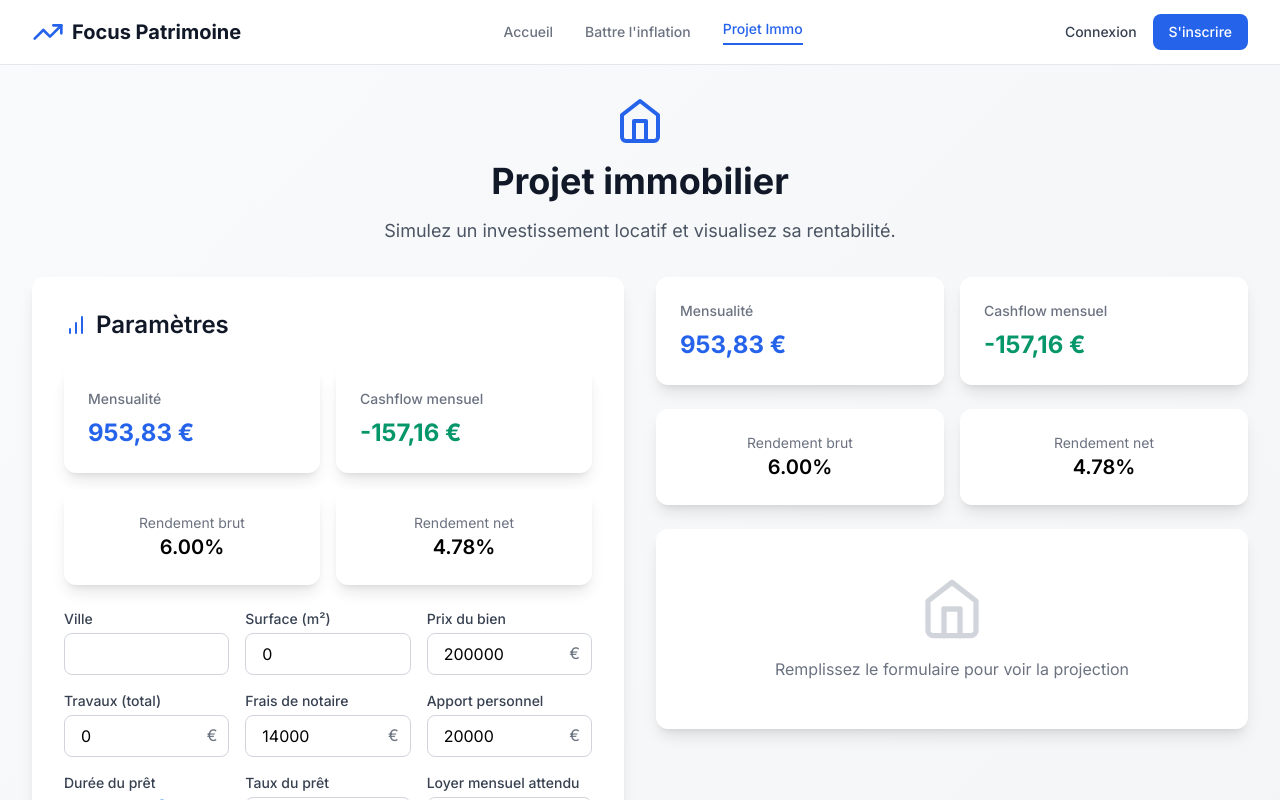
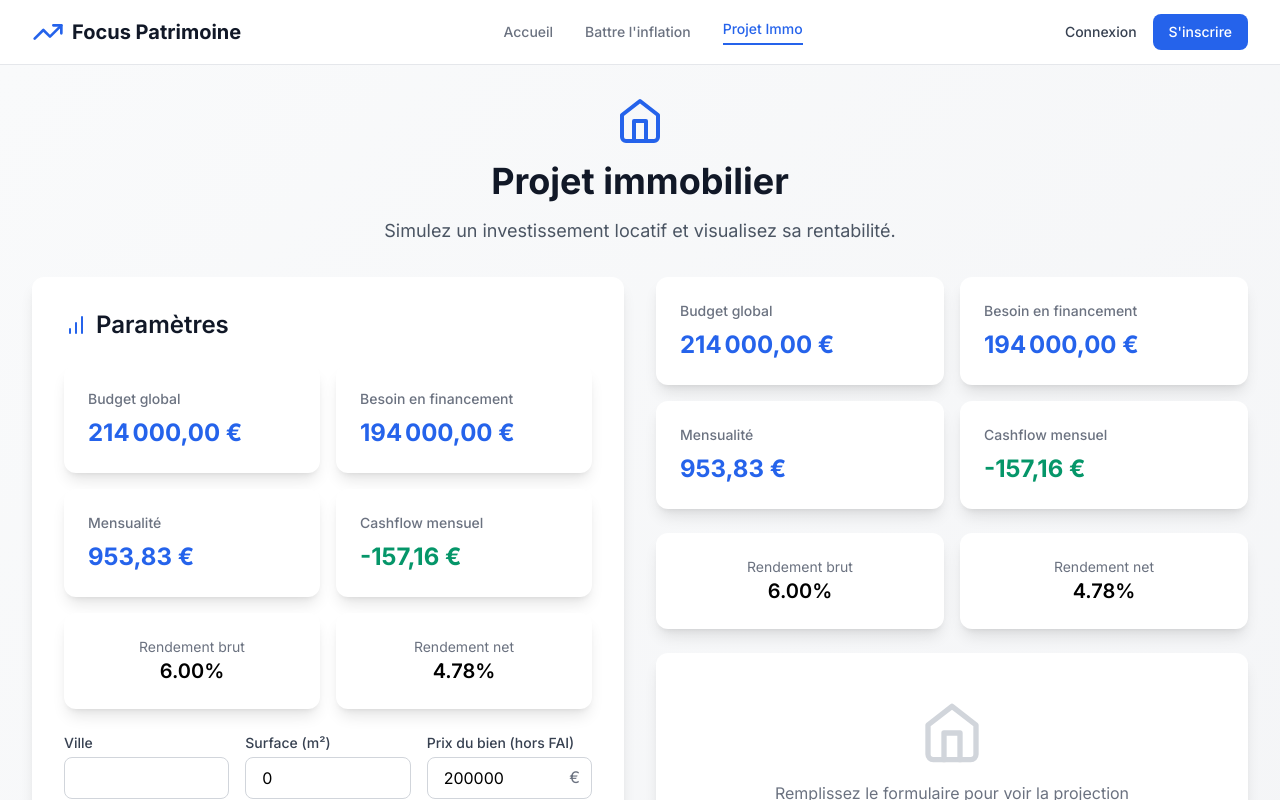
Before and after one commit to damlah34/simulateur, a React (Vite) app: page / in a window 1280 px wide. Both pictures are taken after a click on the button "Projet Immo". Shown: the top 800 px of the page. Built offline with nearby package versions, Linux system fonts and the light colour scheme.

Commit message:
add budget and financing fields

```diff
--- a/src/components/RealEstateProjection.tsx
+++ b/src/components/RealEstateProjection.tsx
@@ -37,6 +37,7 @@ const RealEstateProjection: React.FC = () => {
   const [vacancy, setVacancy] = useState(0);
   const [propertyGrowthRate, setPropertyGrowthRate] = useState(0);
   const [sellYear, setSellYear] = useState(duration);
+  const [agencyFees, setAgencyFees] = useState(0);
   const [notaryFees, setNotaryFees] = useState(
     Math.round(calculateNotaryFees(price))
   );
@@ -122,6 +123,8 @@ const RealEstateProjection: React.FC = () => {
   const netYield = (netAnnualIncome * 100) / price;
   const potentialSaleGain =
     projection.length > 0 ? projection[projection.length - 1].plusValue : 0;
+  const globalBudget = price + works + notaryFees;
+  const financingNeed = price + notaryFees + works + agencyFees - contribution;
 
   const CustomTooltip = ({ active, payload, label }: any) => {
     if (active && payload && payload.length) {
@@ -161,6 +164,18 @@ const RealEstateProjection: React.FC = () => {
               Paramètres
             </h2>
             <div className="grid grid-cols-2 gap-4">
+              <div className="bg-white p-6 rounded-xl shadow-lg">
+                <h3 className="text-sm font-medium text-gray-500 mb-2">Budget global</h3>
+                <p className="text-2xl font-bold text-primary-600">
+                  {formatCurrency(globalBudget)}
+                </p>
+              </div>
+              <div className="bg-white p-6 rounded-xl shadow-lg">
+                <h3 className="text-sm font-medium text-gray-500 mb-2">Besoin en financement</h3>
+                <p className="text-2xl font-bold text-primary-600">
+                  {formatCurrency(financingNeed)}
+                </p>
+              </div>
               <div className="bg-white p-6 rounded-xl shadow-lg">
                 <h3 className="text-sm font-medium text-gray-500 mb-2">Mensualité</h3>
                 <p className="text-2xl font-bold text-primary-600">
@@ -221,13 +236,27 @@ const RealEstateProjection: React.FC = () => {
               </div>
               <div>
                 <label className="block text-sm font-medium text-gray-700 mb-1">
-                  Prix du bien
+                  Prix du bien (hors FAI)
                 </label>
                 <div className="relative">
                   <input
                     type="number"
                     value={price}
                     onChange={(e) => setPrice(Number(e.target.value))}
+                    className="w-full px-4 py-2 border border-gray-300 rounded-lg"
+                  />
+                  <span className="absolute right-3 top-2 text-gray-500">€</span>
+                </div>
+              </div>
+              <div>
+                <label className="block text-sm font-medium text-gray-700 mb-1">
+                  Frais d'agence
+                </label>
+                <div className="relative">
+                  <input
+                    type="number"
+                    value={agencyFees}
+                    onChange={(e) => setAgencyFees(Number(e.target.value))}
                     className="w-full px-4 py-2 border border-gray-300 rounded-lg"
                   />
                   <span className="absolute right-3 top-2 text-gray-500">€</span>
@@ -487,6 +516,18 @@ const RealEstateProjection: React.FC = () => {
           <div className="space-y-6">
             <div className="grid grid-cols-2 gap-4">
               <div className="bg-white p-6 rounded-xl shadow-lg">
+                <h3 className="text-sm font-medium text-gray-500 mb-2">Budget global</h3>
+                <p className="text-2xl font-bold text-primary-600">
+                  {formatCurrency(globalBudget)}
+                </p>
+              </div>
+              <div className="bg-white p-6 rounded-xl shadow-lg">
+                <h3 className="text-sm font-medium text-gray-500 mb-2">Besoin en financement</h3>
+                <p className="text-2xl font-bold text-primary-600">
+                  {formatCurrency(financingNeed)}
+                </p>
+              </div>
+              <div className="bg-white p-6 rounded-xl shadow-lg">
                 <h3 className="text-sm font-medium text-gray-500 mb-2">Mensualité</h3>
                 <p className="text-2xl font-bold text-primary-600">
                   {formatCurrency(monthlyPayment)}
```
